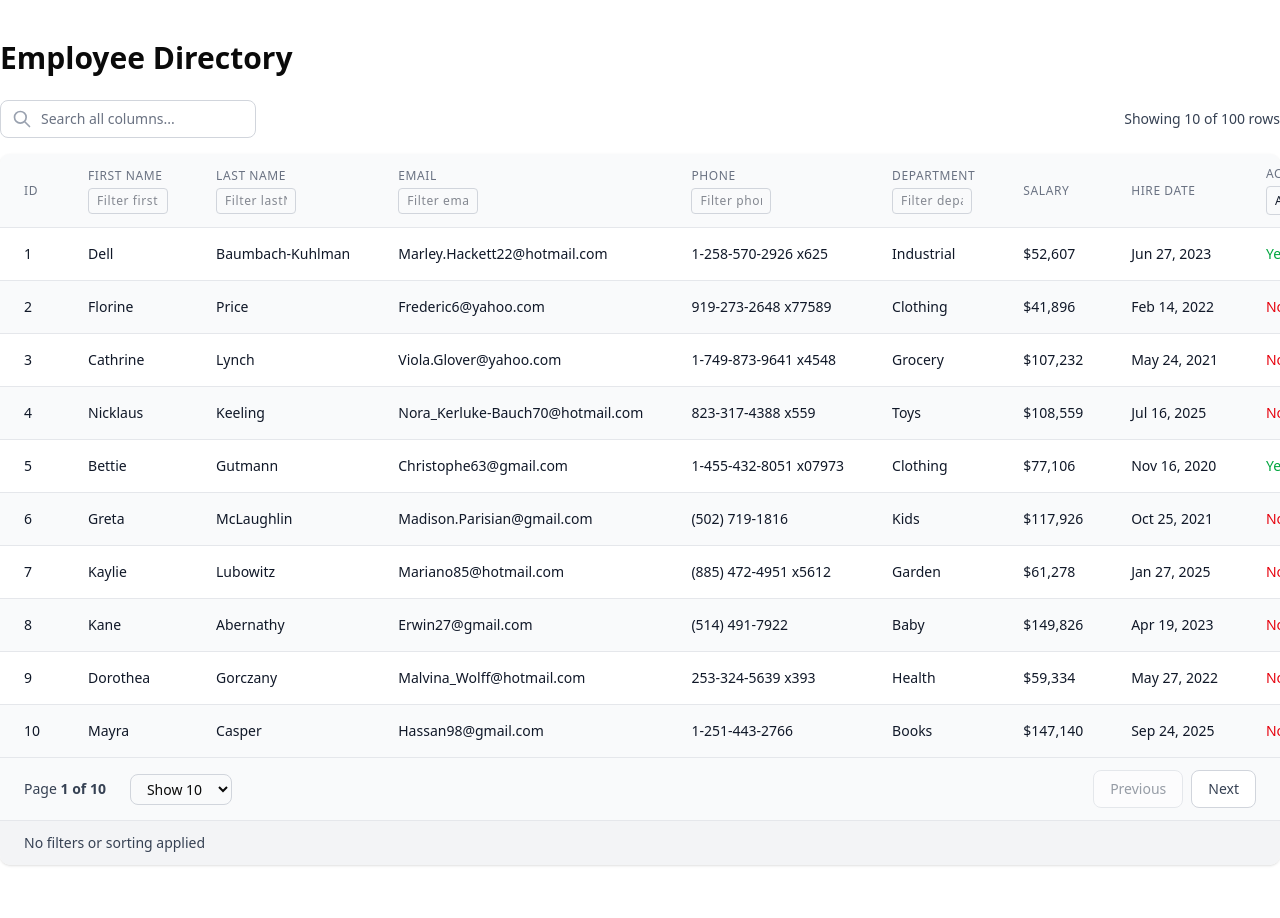
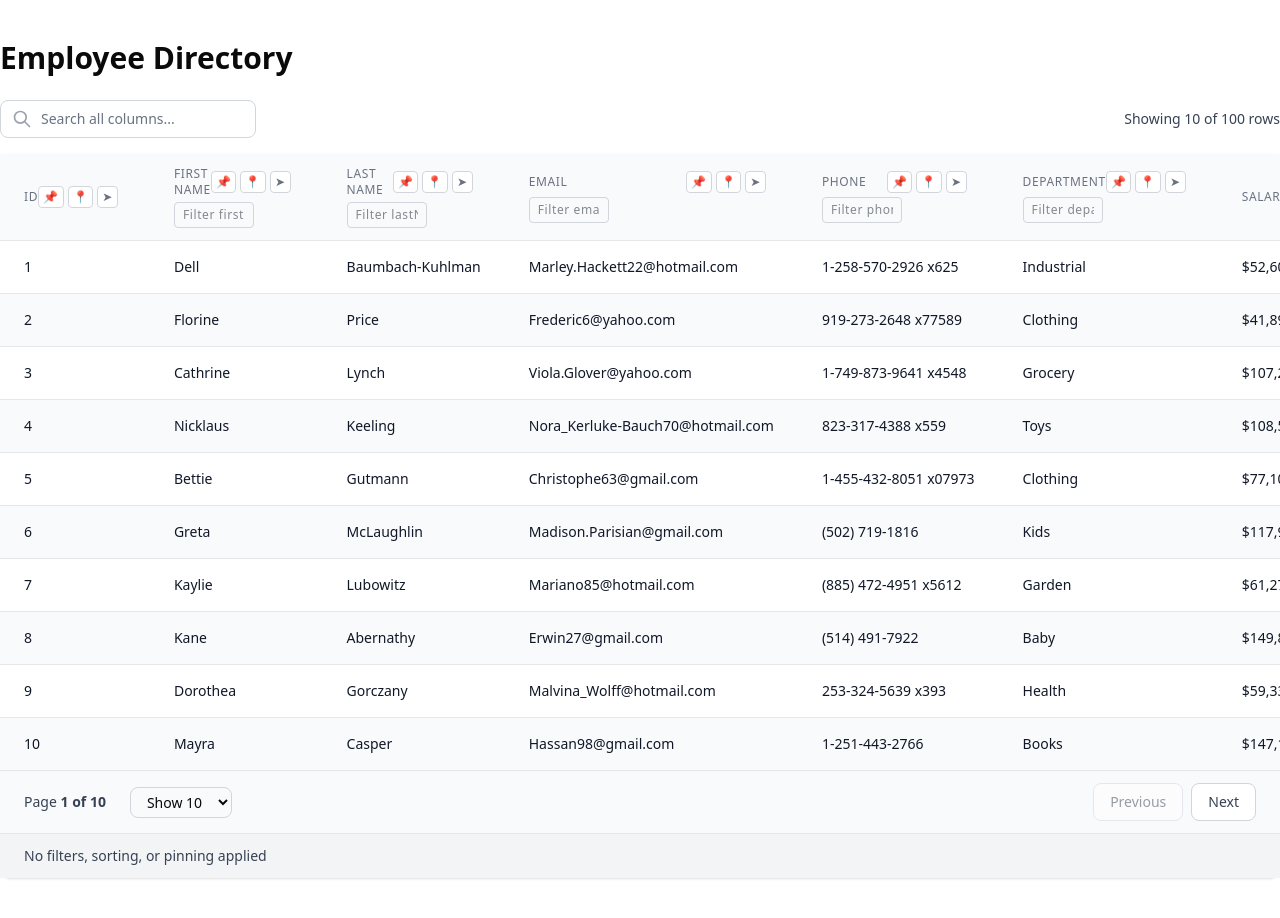
Before and after one commit to sathishkannan162/tanstack-table-demo, a Next.js app: page /table in a window 1280 px wide. Built offline with nearby package versions, Linux system fonts and the light colour scheme.

Commit message:
Add column pinning

```diff
--- a/src/components/Table.tsx
+++ b/src/components/Table.tsx
@@ -2,6 +2,7 @@
 
 import type {
   ColumnFiltersState,
+  ColumnPinningState,
   PaginationState,
   SortingState,
 } from "@tanstack/react-table";
@@ -26,6 +27,10 @@ interface TableProps {
 export function Table({ data }: TableProps) {
   const [globalFilter, setGlobalFilter] = useState("");
   const [columnFilters, setColumnFilters] = useState<ColumnFiltersState>([]);
+  const [columnPinning, setColumnPinning] = useState<ColumnPinningState>({
+    left: [],
+    right: [],
+  });
   const [sorting, setSorting] = useState<SortingState>([]);
   const [pagination, setPagination] = useState<PaginationState>({
     pageIndex: 0,
@@ -97,11 +102,13 @@ export function Table({ data }: TableProps) {
     state: {
       globalFilter,
       columnFilters,
+      columnPinning,
       sorting,
       pagination,
     },
     onGlobalFilterChange: setGlobalFilter,
     onColumnFiltersChange: setColumnFilters,
+    onColumnPinningChange: setColumnPinning,
     onSortingChange: setSorting,
     onPaginationChange: setPagination,
     getCoreRowModel: getCoreRowModel(),
@@ -109,6 +116,7 @@ export function Table({ data }: TableProps) {
     getSortedRowModel: getSortedRowModel(),
     getPaginationRowModel: getPaginationRowModel(),
     globalFilterFn: "includesString",
+    enableColumnPinning: true,
     debugTable: true,
   });
 
@@ -146,7 +154,8 @@ export function Table({ data }: TableProps) {
         </div>
       </div>
 
-      <div className="bg-white rounded-lg shadow overflow-auto">
+      <div className="bg-white rounded-lg shadow">
+        <div className="overflow-x-auto">
           <table className="min-w-full divide-y divide-gray-200">
           <thead className="bg-gray-50">
             {table.getHeaderGroups().map((headerGroup) => (
@@ -157,8 +166,18 @@ export function Table({ data }: TableProps) {
                     onClick={header.column.getToggleSortingHandler()}
                     className={`px-6 py-3 text-left text-xs font-medium text-gray-500 uppercase tracking-wider cursor-pointer hover:bg-gray-100 ${
                       header.column.getCanSort() ? "cursor-pointer" : ""
+                    } ${header.column.getIsPinned() ? "sticky z-10 bg-gray-50 shadow-lg" : ""} ${
+                      header.column.getIsPinned() === "left" ? "left-0 border-r border-gray-300" : ""
+                    } ${
+                      header.column.getIsPinned() === "right" ? "right-0 border-l border-gray-300" : ""
                     }`}
+                    style={{
+                      left: header.column.getIsPinned() === "left" ? `${header.index * 200}px` : undefined,
+                      right: header.column.getIsPinned() === "right" ? `${(table.getVisibleLeafColumns().length - 1 - header.index) * 200}px` : undefined,
+                      width: header.getSize(),
+                    }}
                   >
+                    <div className="flex items-center justify-between">
                       <div className="flex items-center">
                         {header.isPlaceholder
                           ? null
@@ -170,6 +189,54 @@ export function Table({ data }: TableProps) {
                           asc: " 🔼",
                           desc: " 🔽",
                         }[header.column.getIsSorted() as string] ?? null}
+                      </div>
+                      <div className="flex items-center space-x-1">
+                        {header.column.getCanPin() ? (
+                          <>
+                            <button
+                              type="button"
+                              onClick={(e) => {
+                                e.stopPropagation();
+                                header.column.pin("left");
+                              }}
+                              className="text-xs px-1 py-0.5 border border-gray-300 rounded hover:bg-gray-100 focus:outline-none focus:ring-1 focus:ring-indigo-500 bg-white"
+                              title="Pin Left"
+                            >
+                              📌
+                            </button>
+                            <button
+                              type="button"
+                              onClick={(e) => {
+                                e.stopPropagation();
+                                header.column.pin("right");
+                              }}
+                              className="text-xs px-1 py-0.5 border border-gray-300 rounded hover:bg-gray-100 focus:outline-none focus:ring-1 focus:ring-indigo-500 bg-white"
+                              title="Pin Right"
+                            >
+                              📍
+                            </button>
+                            <button
+                              type="button"
+                              onClick={(e) => {
+                                e.stopPropagation();
+                                header.column.pin(false);
+                              }}
+                              className="text-xs px-1 py-0.5 border border-gray-300 rounded hover:bg-gray-100 focus:outline-none focus:ring-1 focus:ring-indigo-500 bg-white"
+                              title="Unpin"
+                            >
+                              ➤
+                            </button>
+                          </>
+                        ) : null}
+                        {header.column.getCanResize() ? (
+                          <div
+                            className="w-2 h-4 cursor-col-resize bg-transparent hover:bg-gray-300 mx-1 -mr-2"
+                            onMouseDown={header.getResizeHandler()}
+                            onTouchStart={header.getResizeHandler()}
+                            aria-hidden="true"
+                          />
+                        ) : null}
+                      </div>
                     </div>
                     {/* Column Filter */}
                     {header.column.getCanFilter() ? (
@@ -216,16 +283,31 @@ export function Table({ data }: TableProps) {
             {table.getRowModel().rows.map((row) => (
               <tr
                 key={row.id}
-                className={
+                className={`${
                   row.index % 2 === 0
                     ? "bg-white"
                     : "bg-gray-50 hover:bg-gray-100"
-                }
+                } ${
+                  row.getVisibleCells().some(cell => cell.column.getIsPinned())
+                    ? "relative"
+                    : ""
+                }`}
               >
                 {row.getVisibleCells().map((cell) => (
                   <td
                     key={cell.id}
-                    className="px-6 py-4 whitespace-nowrap text-sm text-gray-900"
+                    className={`px-6 py-4 whitespace-nowrap text-sm text-gray-900 ${
+                      cell.column.getIsPinned() ? "sticky z-10 bg-white shadow-lg" : ""
+                    } ${
+                      cell.column.getIsPinned() === "left" ? "left-0 border-r border-gray-300" : ""
+                    } ${
+                      cell.column.getIsPinned() === "right" ? "right-0 border-l border-gray-300" : ""
+                    }`}
+                    style={{
+                      left: cell.column.getIsPinned() === "left" ? `${cell.column.getPinnedIndex() * 200}px` : undefined,
+                      right: cell.column.getIsPinned() === "right" ? `${(table.getVisibleLeafColumns().length - 1 - cell.column.getPinnedIndex()) * 200}px` : undefined,
+                      width: cell.column.getSize(),
+                    }}
                   >
                     {flexRender(cell.column.columnDef.cell, cell.getContext())}
                   </td>
@@ -234,6 +316,7 @@ export function Table({ data }: TableProps) {
             ))}
           </tbody>
         </table>
+       </div>
 
         {/* Pagination */}
         <div className="px-6 py-3 bg-gray-50 border-t border-gray-200">
@@ -301,7 +384,7 @@ export function Table({ data }: TableProps) {
           </div>
         </div>
 
-        {/* Applied Filters and Sorting Summary */}
+        {/* Applied Filters, Sorting, and Pinning Summary */}
         <div className="px-6 py-3 bg-gray-100 border-t border-gray-200">
           <div className="text-sm text-gray-700">
             {(() => {
@@ -339,8 +422,18 @@ export function Table({ data }: TableProps) {
                 summaries.push(...sortingSummaries);
               }
 
+              // Pinning summary
+              const leftPinned = table.getLeftLeafColumns().map(col => col.id);
+              const rightPinned = table.getRightLeafColumns().map(col => col.id);
+              if (leftPinned.length > 0) {
+                summaries.push(`Left pinned: ${leftPinned.join(', ')}`);
+              }
+              if (rightPinned.length > 0) {
+                summaries.push(`Right pinned: ${rightPinned.join(', ')}`);
+              }
+
               if (summaries.length === 0) {
-                return <span>No filters or sorting applied</span>;
+                return <span>No filters, sorting, or pinning applied</span>;
               }
 
               return <span>Applied: {summaries.join(", ")}</span>;
```
Lines whose indentation alone changed are shown as unchanged.
